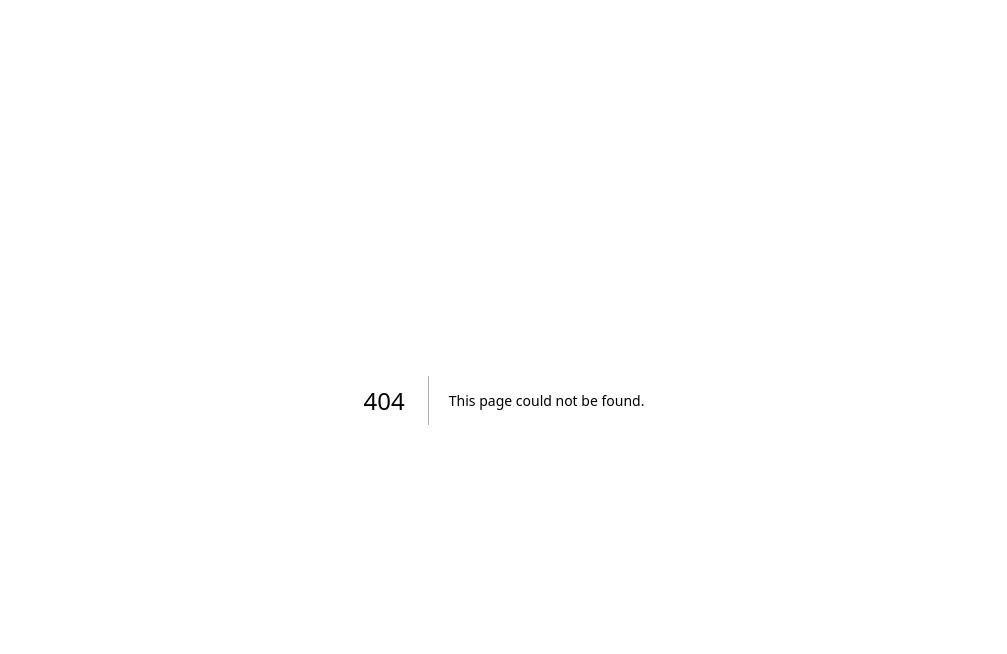
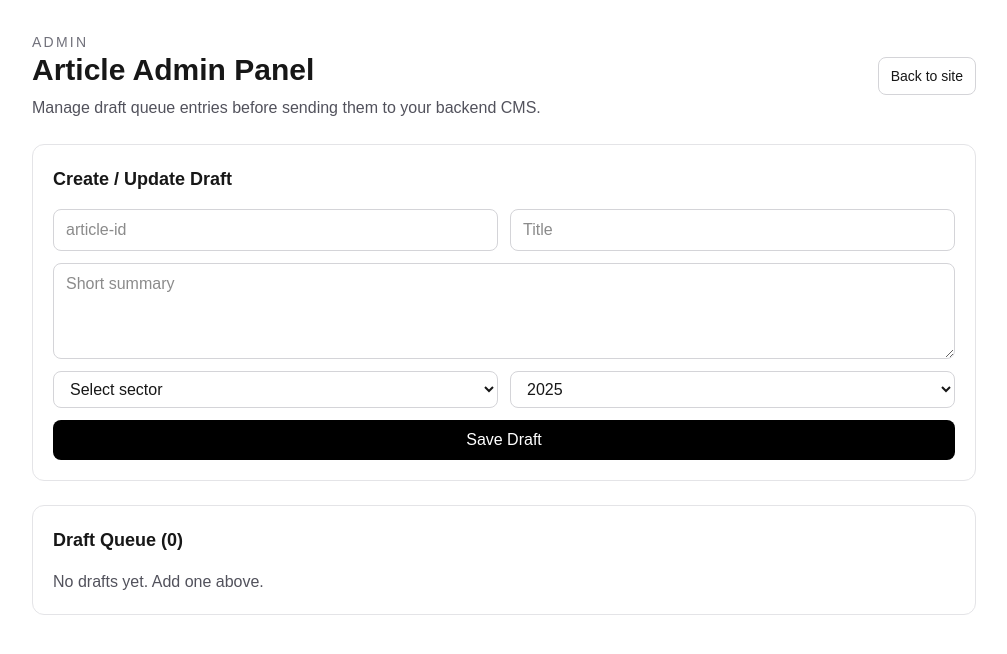
Before and after one commit to sahith14/JYOTHI-NEWS, a Next.js app: page /admin in a window 1280 px wide. Before the commit this address had no page. Shown: the top 654 px of the page, without its empty margins (136-1143 px from the left). Built offline with nearby package versions, Linux system fonts and the light colour scheme.

Commit message:
Create page.tsx

```diff
--- /dev/null
+++ b/app/admin/page.tsx
@@ -0,0 +1,146 @@
+"use client";
+
+import { FormEvent, useEffect, useMemo, useState } from "react";
+import Link from "next/link";
+import { allSectors, allYears } from "@/lib/cases";
+
+type DraftArticle = {
+  id: string;
+  title: string;
+  summary: string;
+  sector: string;
+  year: number;
+};
+
+const STORAGE_KEY = "jyothi-admin-drafts";
+
+export default function AdminPage() {
+  const [drafts, setDrafts] = useState<DraftArticle[]>([]);
+  const [statusMessage, setStatusMessage] = useState("");
+
+  useEffect(() => {
+    const rawDrafts = window.localStorage.getItem(STORAGE_KEY);
+    if (!rawDrafts) {
+      return;
+    }
+
+    const parsed = JSON.parse(rawDrafts) as DraftArticle[];
+    setDrafts(parsed);
+  }, []);
+
+  const latestYear = useMemo(() => allYears[0] ?? new Date().getFullYear(), []);
+
+  function persist(nextDrafts: DraftArticle[]) {
+    setDrafts(nextDrafts);
+    window.localStorage.setItem(STORAGE_KEY, JSON.stringify(nextDrafts));
+  }
+
+  function handleSubmit(event: FormEvent<HTMLFormElement>) {
+    event.preventDefault();
+    const form = new FormData(event.currentTarget);
+
+    const id = String(form.get("id") ?? "").trim();
+    const title = String(form.get("title") ?? "").trim();
+    const summary = String(form.get("summary") ?? "").trim();
+    const sector = String(form.get("sector") ?? "").trim();
+    const year = Number(String(form.get("year") ?? ""));
+
+    if (!id || !title || !summary || !sector || Number.isNaN(year)) {
+      setStatusMessage("Please fill in all fields correctly.");
+      return;
+    }
+
+    const nextDraft: DraftArticle = { id, title, summary, sector, year };
+    const withoutDuplicate = drafts.filter((draft) => draft.id !== id);
+    const nextDrafts = [nextDraft, ...withoutDuplicate];
+    persist(nextDrafts);
+    setStatusMessage(`Draft ${id} saved to local admin queue.`);
+    event.currentTarget.reset();
+  }
+
+  function deleteDraft(id: string) {
+    const nextDrafts = drafts.filter((draft) => draft.id !== id);
+    persist(nextDrafts);
+  }
+
+  return (
+    <main className="mx-auto min-h-screen max-w-5xl px-5 py-8 md:px-10">
+      <div className="mb-6 flex items-center justify-between">
+        <div>
+          <p className="text-sm uppercase tracking-[0.16em] text-zinc-500">Admin</p>
+          <h1 className="text-3xl font-bold">Article Admin Panel</h1>
+          <p className="mt-2 text-zinc-600">Manage draft queue entries before sending them to your backend CMS.</p>
+        </div>
+        <Link href="/" className="rounded-lg border border-zinc-300 px-3 py-2 text-sm hover:bg-zinc-100">
+          Back to site
+        </Link>
+      </div>
+
+      <section className="mb-6 rounded-xl border border-zinc-200 p-5">
+        <h2 className="mb-4 text-lg font-semibold">Create / Update Draft</h2>
+        <form onSubmit={handleSubmit} className="grid gap-3 md:grid-cols-2">
+          <input name="id" placeholder="article-id" className="rounded-lg border border-zinc-300 px-3 py-2" required />
+          <input name="title" placeholder="Title" className="rounded-lg border border-zinc-300 px-3 py-2" required />
+          <textarea
+            name="summary"
+            placeholder="Short summary"
+            className="md:col-span-2 min-h-24 rounded-lg border border-zinc-300 px-3 py-2"
+            required
+          />
+          <select name="sector" className="rounded-lg border border-zinc-300 px-3 py-2" defaultValue="" required>
+            <option value="" disabled>
+              Select sector
+            </option>
+            {allSectors.map((item) => (
+              <option key={item} value={item}>
+                {item}
+              </option>
+            ))}
+          </select>
+          <select name="year" className="rounded-lg border border-zinc-300 px-3 py-2" defaultValue={String(latestYear)} required>
+            {allYears.map((item) => (
+              <option key={item} value={item}>
+                {item}
+              </option>
+            ))}
+          </select>
+          <button type="submit" className="md:col-span-2 rounded-lg bg-black px-4 py-2 text-white hover:bg-zinc-800">
+            Save Draft
+          </button>
+        </form>
+        {statusMessage ? <p className="mt-3 text-sm text-zinc-600">{statusMessage}</p> : null}
+      </section>
+
+      <section className="rounded-xl border border-zinc-200 p-5">
+        <h2 className="mb-4 text-lg font-semibold">Draft Queue ({drafts.length})</h2>
+        {drafts.length === 0 ? (
+          <p className="text-zinc-600">No drafts yet. Add one above.</p>
+        ) : (
+          <ul className="space-y-3">
+            {drafts.map((draft) => (
+              <li key={draft.id} className="rounded-lg border border-zinc-200 p-3">
+                <div className="flex items-start justify-between gap-3">
+                  <div>
+                    <p className="font-medium">{draft.title}</p>
+                    <p className="text-sm text-zinc-500">ID: {draft.id}</p>
+                    <p className="mt-1 text-sm text-zinc-700">{draft.summary}</p>
+                    <p className="mt-1 text-xs text-zinc-500">
+                      {draft.sector} • {draft.year}
+                    </p>
+                  </div>
+                  <button
+                    type="button"
+                    onClick={() => deleteDraft(draft.id)}
+                    className="rounded border border-red-300 px-2 py-1 text-xs text-red-700 hover:bg-red-50"
+                  >
+                    Delete
+                  </button>
+                </div>
+              </li>
+            ))}
+          </ul>
+        )}
+      </section>
+    </main>
+  );
+}
```
